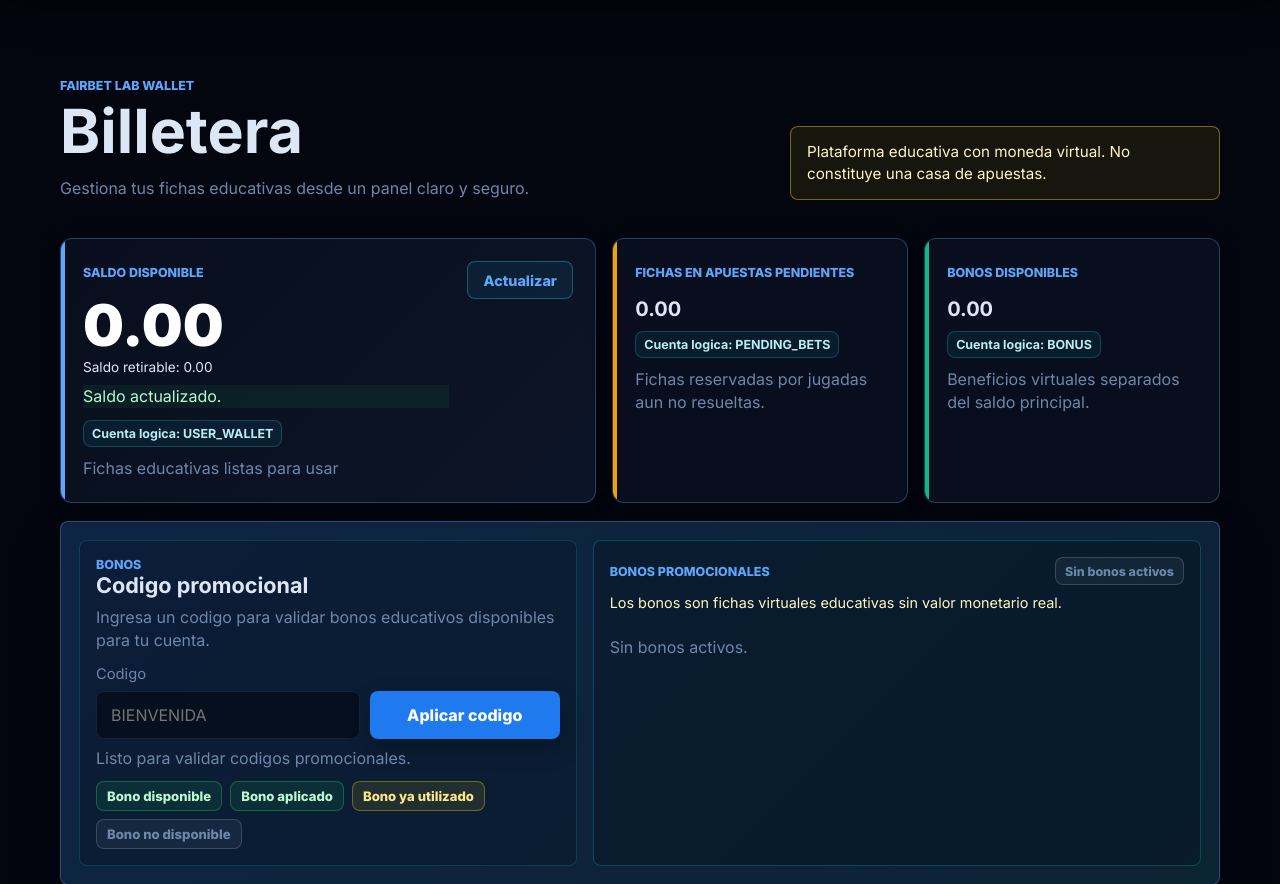
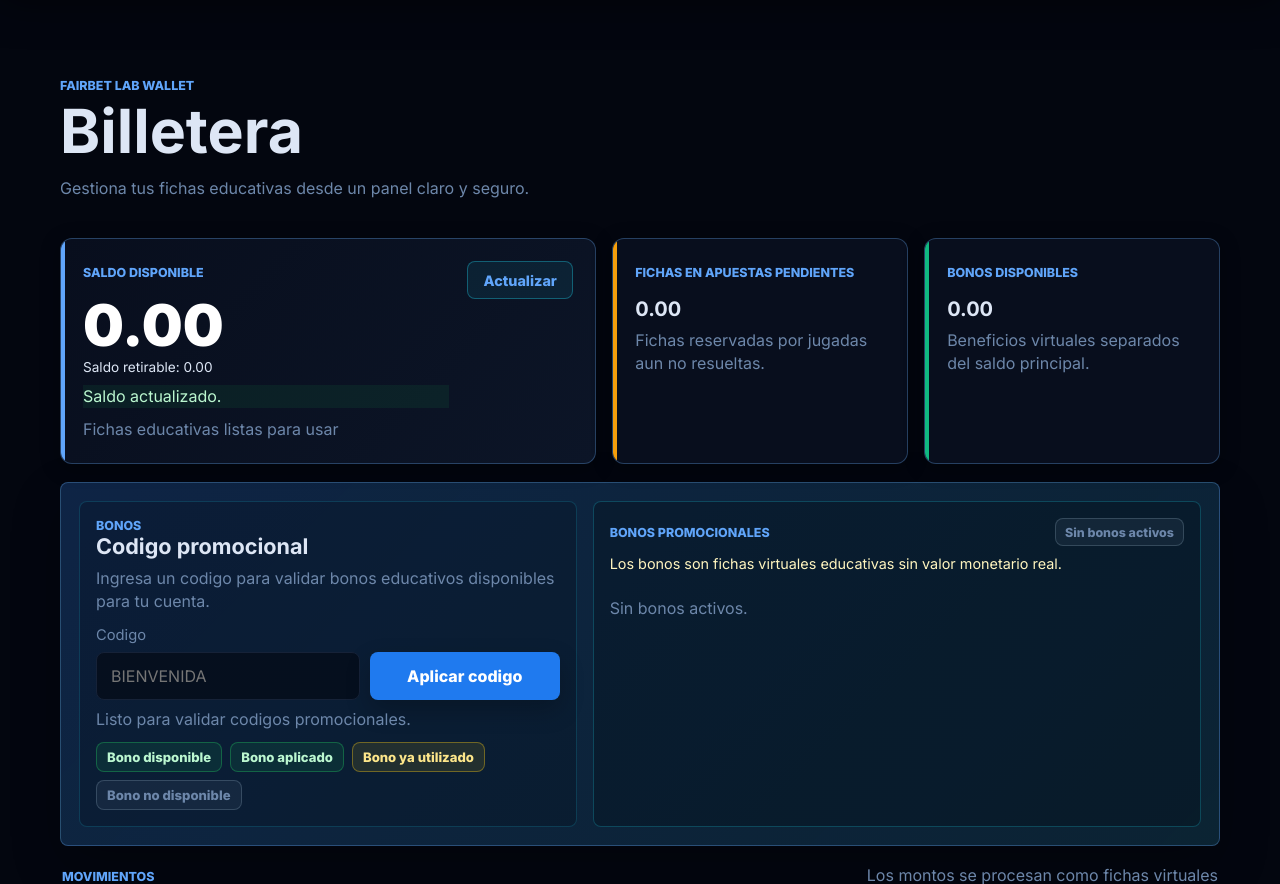
Before and after one commit to carlos-d04p/Proyecto-Challenge_Apuestas, a Django app: page /wallet/ in a window 1280 px wide. Shown: the part 92-976 px from the top of the page. Run offline with Django 5.2, Linux system fonts and the light colour scheme; the visitor is signed in with stand-in values (Sample User, id 1); data comes from the database, SQL or seed files in the repository; data that the repository does not hold is empty.

Commit message:
style(wallet): ocultar labels técnicos de cuentas lógicas y mensaje disclaimer del dashboard

```diff
--- a/apps/wallet/templates/wallet/dashboard.html
+++ b/apps/wallet/templates/wallet/dashboard.html
@@ -15,7 +15,6 @@
             <h1 id="wallet-title">Billetera</h1>
             <p class="wallet-lead">Gestiona tus fichas educativas desde un panel claro y seguro.</p>
         </div>
-        <p class="wallet-disclaimer">Plataforma educativa con moneda virtual. No constituye una casa de apuestas.</p>
     </section>
 
     <section class="wallet-summary" aria-label="Resumen financiero">
@@ -25,7 +24,6 @@
                 <div class="wallet-balance" data-wallet-balance>0.00</div>
                 <p style="font-size: 0.85rem; color: var(--accent-soft); margin-top: 4px;">Saldo retirable: <span data-wallet-withdrawable>0.00</span></p>
                 <p class="wallet-loading-state" data-wallet-balance-state>Cargando saldo...</p>
-                <span class="wallet-account-code">Cuenta logica: USER_WALLET</span>
                 <p class="wallet-muted">Fichas educativas listas para usar</p>
             </div>
             <button class="wallet-icon-button" type="button" data-refresh-balance aria-label="Actualizar saldo">Actualizar</button>
@@ -34,14 +32,12 @@
         <article class="wallet-summary-card wallet-summary-pending">
             <span class="wallet-label">Fichas en apuestas pendientes</span>
             <strong class="wallet-account-value" data-wallet-pending>0.00</strong>
-            <span class="wallet-account-code">Cuenta logica: PENDING_BETS</span>
             <p class="wallet-muted">Fichas reservadas por jugadas aun no resueltas.</p>
         </article>
 
         <article class="wallet-summary-card wallet-summary-bonus">
             <span class="wallet-label">Bonos disponibles</span>
             <strong class="wallet-account-value" data-wallet-bonus>0.00</strong>
-            <span class="wallet-account-code">Cuenta logica: BONUS</span>
             <p class="wallet-muted">Beneficios virtuales separados del saldo principal.</p>
         </article>
     </section>
```
